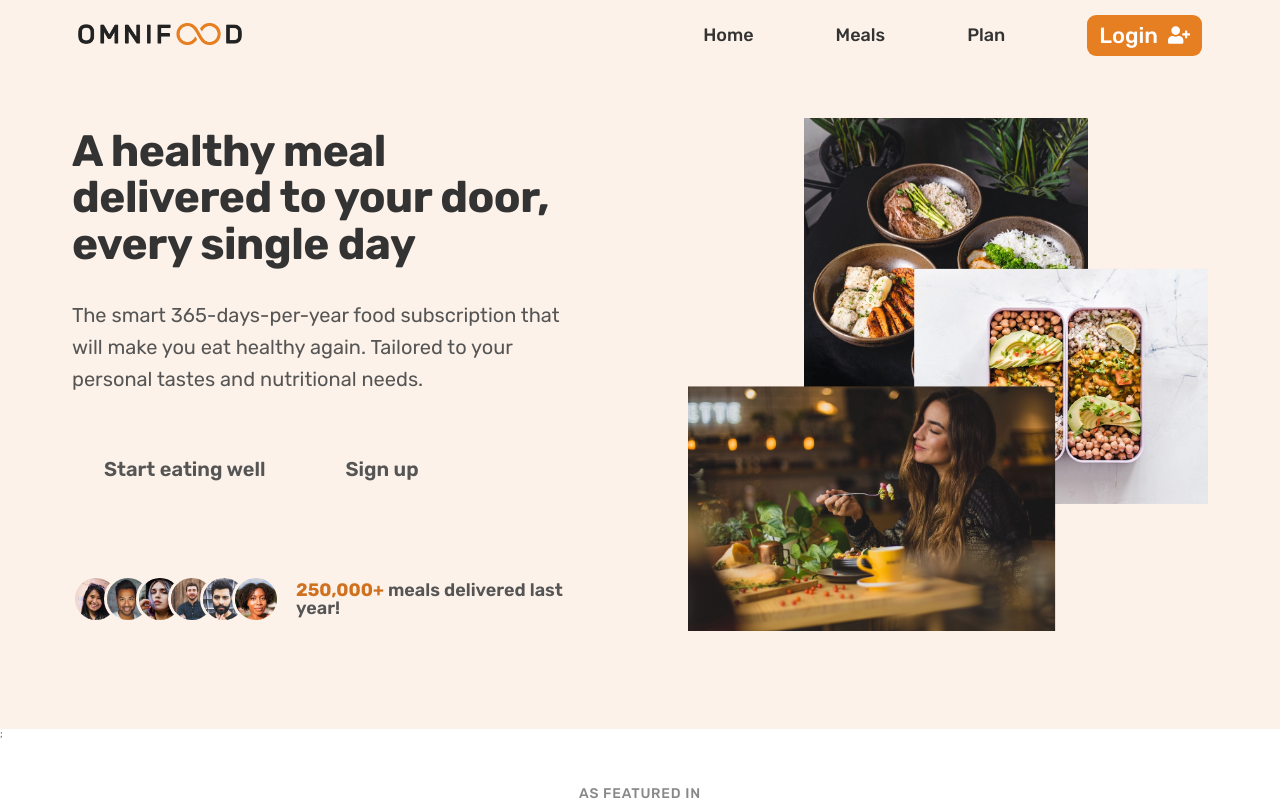
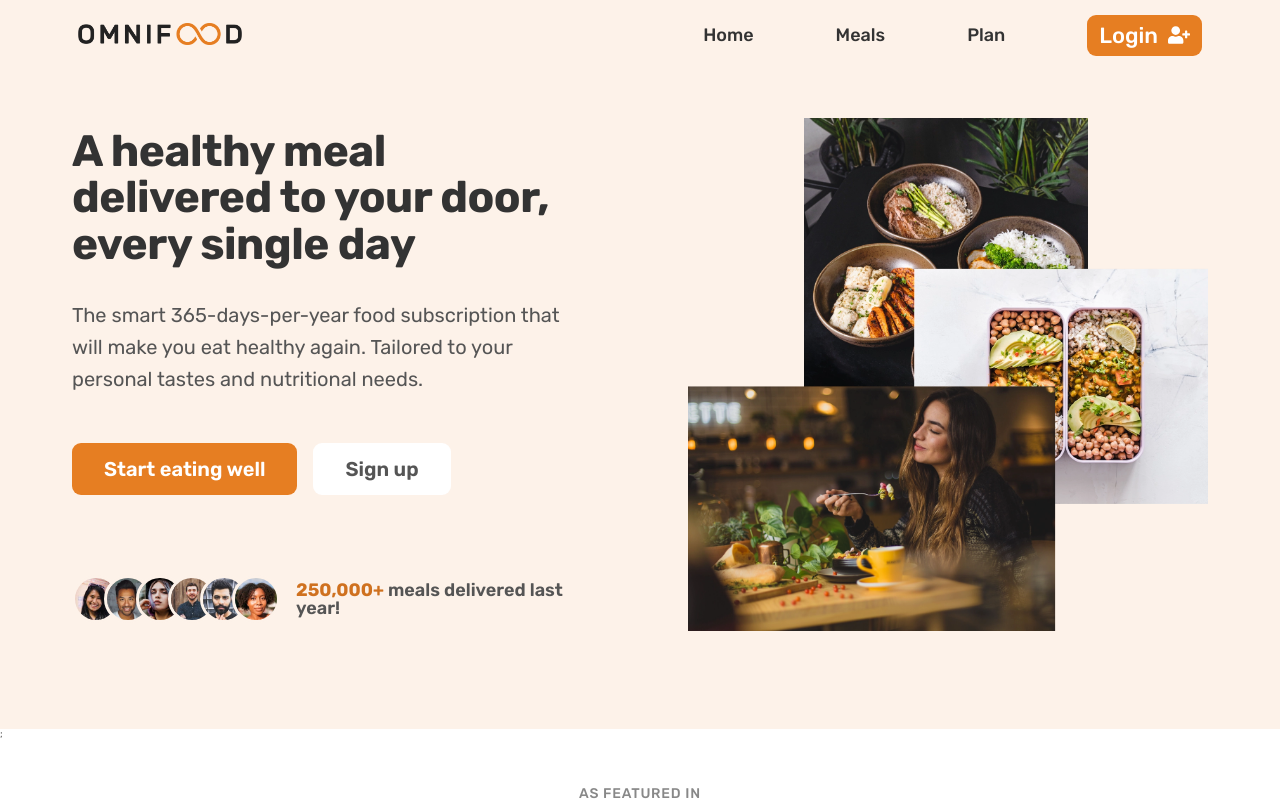
Before and after one commit to Lil-Adonis/omnifood, a React (Vite) app: page / in a window 1280 px wide. Shown: the top 800 px of the page. Built offline with nearby package versions, Linux system fonts and the light colour scheme; no server answers.

Commit message:
Hero update

```diff
--- a/src/components/Hero.jsx
+++ b/src/components/Hero.jsx
@@ -6,7 +6,7 @@ import { Link } from "react-router-dom";
 
 const Hero = () => {
   return (
-    <Wrapper className="hero-section">
+    <Wrapper className="section-hero">
       <div className="hero">
         <div className="hero-text-box">
           <h1 className="heading-primary">
@@ -17,12 +17,12 @@ const Hero = () => {
             healthy again. Tailored to your personal tastes and nutritional
             needs.
           </p>
-          <a to="/pricing" className="btn btn-full margin-right-sm">
+          <Link to="/pricing" className="btn btn--full margin-right-sm">
             Start eating well
-          </a>
-          <a to="/cta" className="btn btn-outline">
+          </Link>
+          <Link to="/cta" className="btn btn--outline">
             Sign up
-          </a>
+          </Link>
 
           <CustomersImages />
         </div>
```
